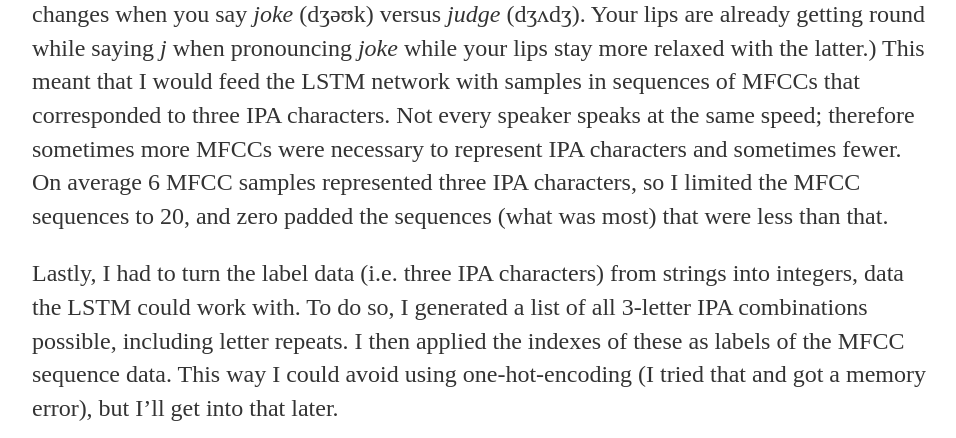
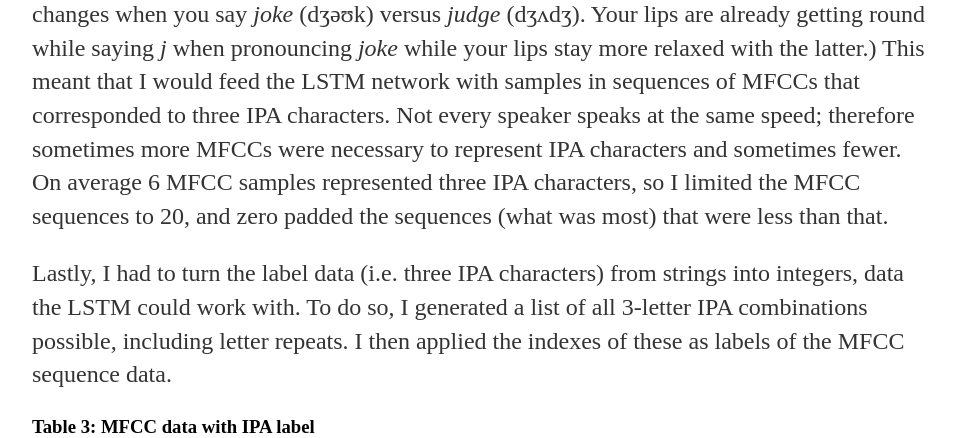
Before and after one commit to a-n-rose/a-n-rose.github.io, a Jekyll site: the page built from _posts/2018-09-26-english-speech-to-ipa.md, in a window 1280 px wide and 900 px high, scrolled down 3846 px, cut to the strip 0-438 px from the top of the window. Shown: the whole strip, without its empty margins (160-1116 px from the left). Built offline with Jekyll 4.4.1, drawn with Linux system fonts in a browser that asks for light colours; some of the changed text lies outside the part shown.

Commit message:
simplified text

```diff
--- a/_posts/2018-09-26-english-speech-to-ipa.md
+++ b/_posts/2018-09-26-english-speech-to-ipa.md
@@ -40,7 +40,7 @@ In order to align the IPA and MFCC data for each recording, I calculated the len
 
 Lastly, I had to decide how many MFCCs I would use to train the network to classify IPA characters. I decided that classifying three IPA characters would be ideal, as when speech sounds are produced, they are not produced in isolation: their sounds are influenced by the sounds produced before and after. (To see for yourself, see how the letter *j* (dʒ in IPA) changes when you say *joke* (dʒəʊk) versus *judge* (dʒʌdʒ). Your lips are already getting round while saying *j* when pronouncing *joke* while your lips stay more relaxed with the latter.) This meant that I would feed the LSTM network with samples in sequences of MFCCs that corresponded to three IPA characters. Not every speaker speaks at the same speed; therefore sometimes more MFCCs were necessary to represent IPA characters and sometimes fewer. On average 6 MFCC samples represented three IPA characters, so I limited the MFCC sequences to 20, and zero padded the sequences (what was most) that were less than that.
 
-Lastly, I had to turn the label data (i.e. three IPA characters) from strings into integers, data the LSTM could work with. To do so, I generated a list of all 3-letter IPA combinations possible, including letter repeats. I then applied the indexes of these as labels of the MFCC sequence data. This way I could avoid using one-hot-encoding (I tried that and got a memory error), but I'll get into that later.
+Lastly, I had to turn the label data (i.e. three IPA characters) from strings into integers, data the LSTM could work with. To do so, I generated a list of all 3-letter IPA combinations possible, including letter repeats. I then applied the indexes of these as labels of the MFCC sequence data.
 
 ### Table 3: MFCC data with IPA label
 ![Imgur](https://i.imgur.com/4vvSciZ.png?1)
```
Also changed, not shown: other parts of _posts/2018-09-26-english-speech-to-ipa.md (+1 -1 lines).
